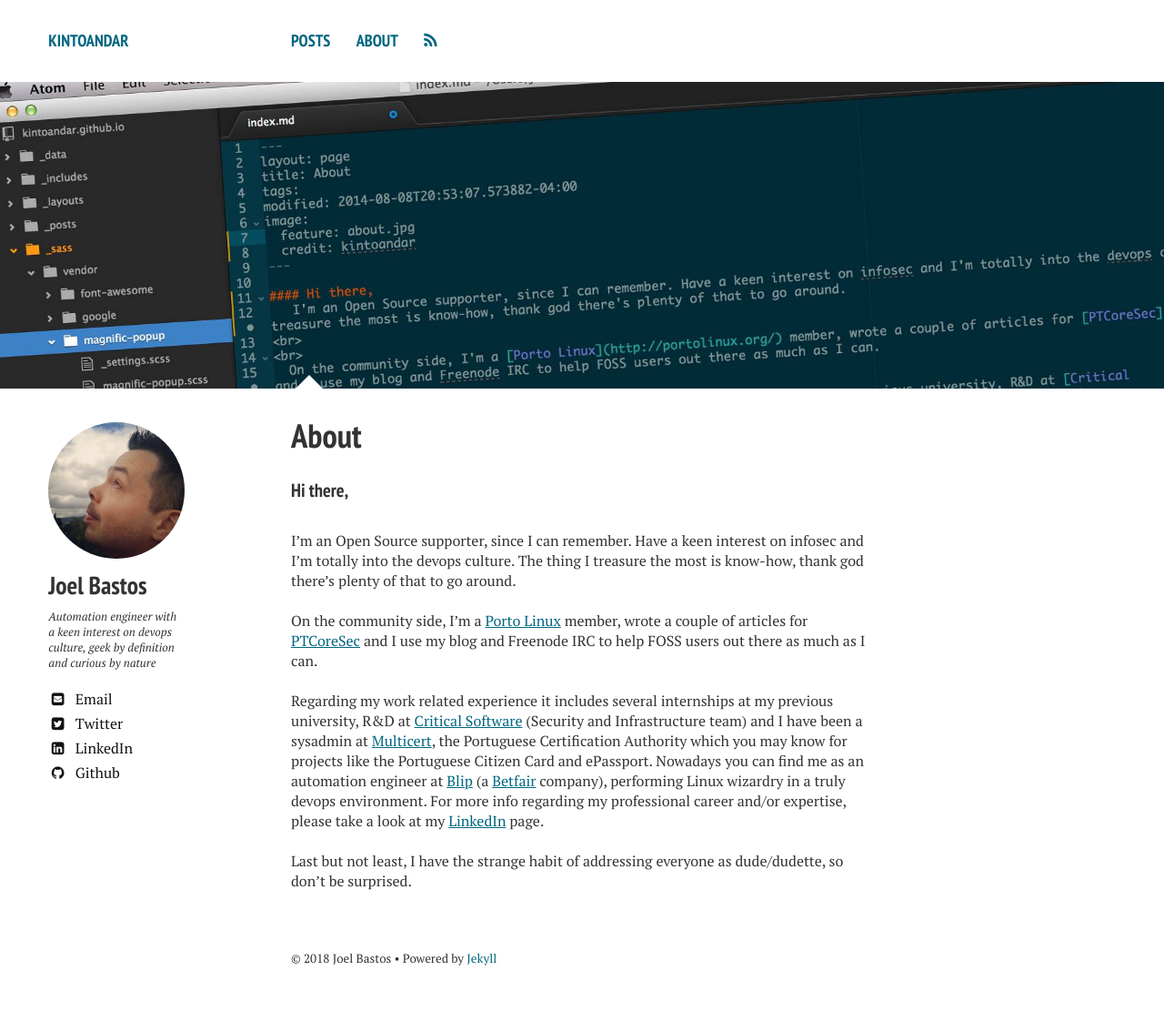
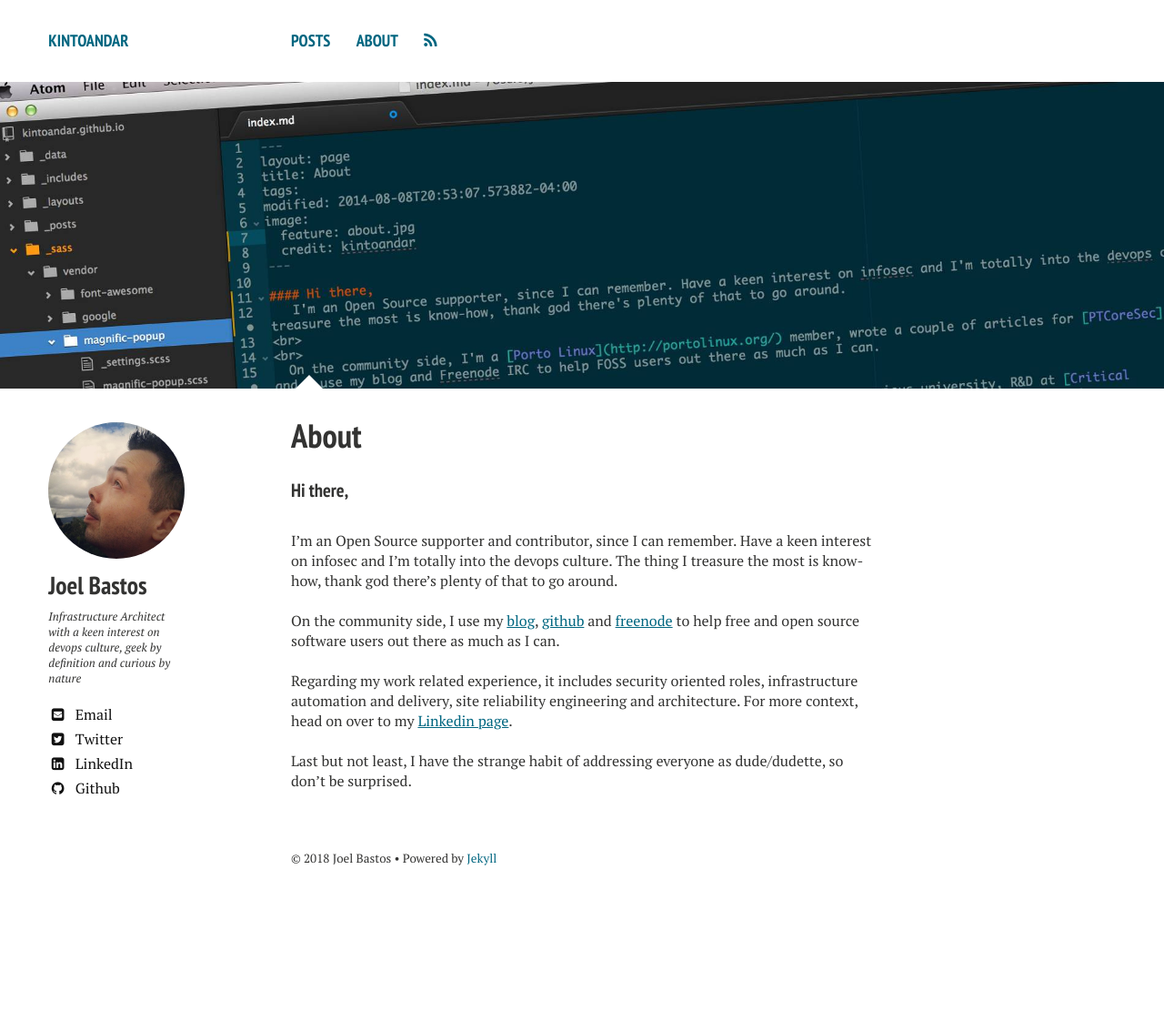
Before and after one commit to kintoandar/kintoandar.github.io, a Jekyll site: the page built from about/index.md, in a window 1280 px wide. Shown: the whole page at 91% size. Built offline with Jekyll 4.4.1, drawn with Linux system fonts in a browser that asks for light colours; nearby versions of some CDN libraries; after the commit the page ends 1001 px from its top, so only the background shows below that.

Commit message:
Improve About

```diff
--- a/_config.yml
+++ b/_config.yml
@@ -28,7 +28,7 @@
 owner:
   name: Joel Bastos
   avatar: bio-photo.jpg
-  bio: "Automation engineer with a keen interest on devops culture, geek by definition and curious by nature"
+  bio: "Infrastructure Architect with a keen interest on devops culture, geek by definition and curious by nature"
   email: kintoandar@gmail.com
   disqus-shortname: kintoandar
   twitter: kintoandar
--- a/about/index.md
+++ b/about/index.md
@@ -8,13 +8,13 @@
 ---
 
 #### Hi there,
-   I'm an Open Source supporter, since I can remember. Have a keen interest on infosec and I'm totally into the devops culture. The thing I treasure the most is know-how, thank god there's plenty of that to go around.
+   I'm an Open Source supporter and contributor, since I can remember. Have a keen interest on infosec and I'm totally into the devops culture. The thing I treasure the most is know-how, thank god there's plenty of that to go around.
 <br>
 <br>
-  On the community side, I'm a [Porto Linux](http://portolinux.org/) member, wrote a couple of articles for [PTCoreSec](http://blog.kintoandar.com/2013/01/ptcoresec-because-security-matters.html) and I use my blog and Freenode IRC to help FOSS users out there as much as I can.
+  On the community side, I use my [blog](https://blog.kintoandar.com), [github](https://github.com/kintoandar) and [freenode](https://freenode.net) to help free and open source software users out there as much as I can.
 <br>
 <br>
-  Regarding my work related experience it includes several internships at my previous university, R&D at [Critical Software](http://www.criticalsoftware.com/) (Security and Infrastructure team) and I have been a sysadmin at [Multicert](https://www.multicert.com), the Portuguese Certification Authority which you may know for projects like the Portuguese Citizen Card and ePassport. Nowadays you can find me as an automation engineer at [Blip](http://www.blip.pt/) (a [Betfair](http://corporate.betfair.com/) company), performing Linux wizardry in a truly devops environment. For more info regarding my professional career and/or expertise, please take a look at my [LinkedIn](https://www.linkedin.com/in/joelbastos) page.
+  Regarding my work related experience, it includes security oriented roles, infrastructure automation and delivery, site reliability engineering and architecture. For more context, head on over to my [Linkedin page](https://www.linkedin.com/in/joelbastos/).
 <br>
 <br>
   Last but not least, I have the strange habit of addressing everyone as dude/dudette, so don't be surprised.
```
